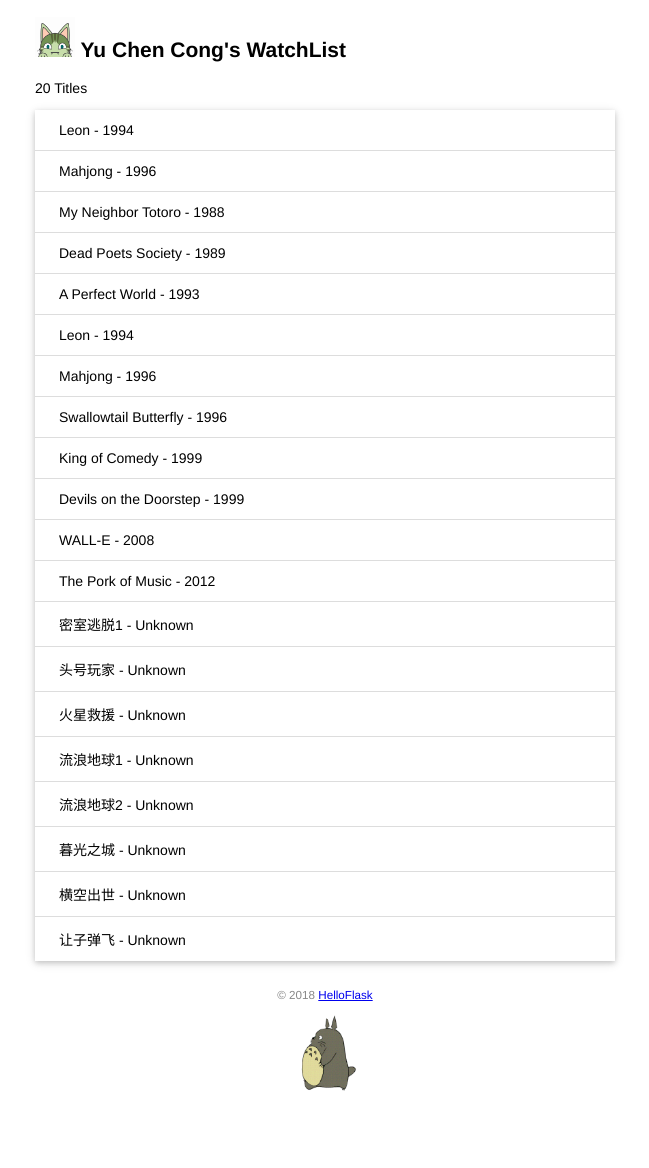
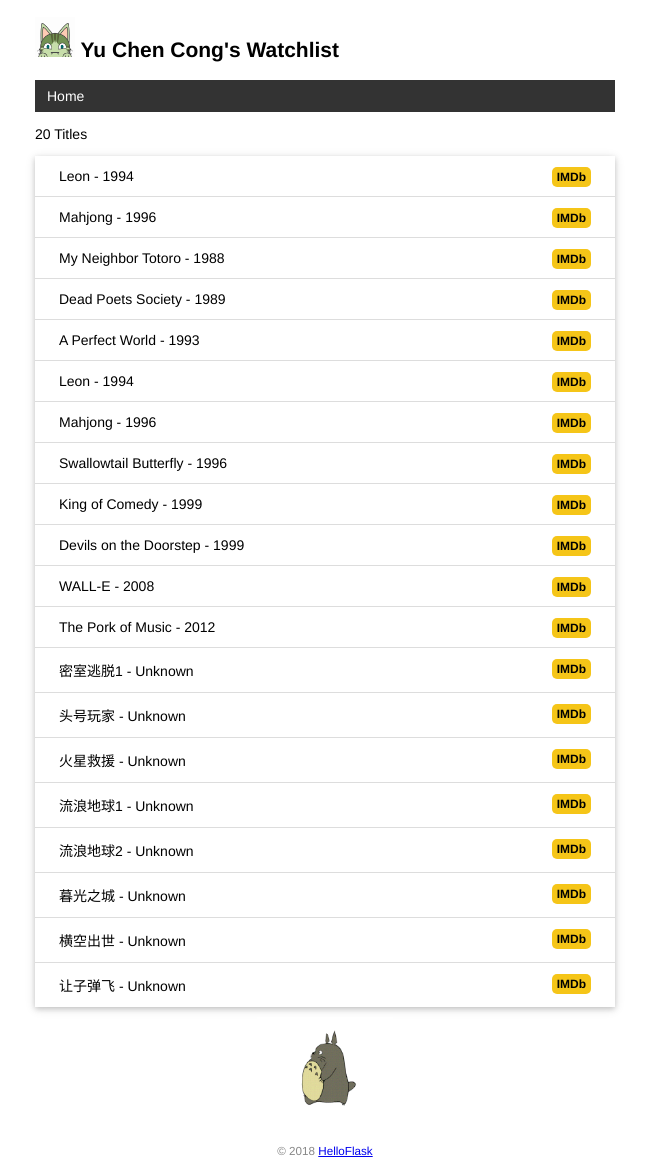
Before and after one commit to WAKECai/WatchList, a Flask app: page / in a window 1280 px wide. Shown: the whole page, without its empty margins (315-964 px from the left). Before the commit the page ends 1091 px from the top, so only its background shows below. Run offline with Flask 3, Linux system fonts and the light colour scheme; data comes from the database, SQL or seed files in the repository.

Commit message:
Add base template and error template

```diff
--- a/app.py
+++ b/app.py
@@ -18,6 +18,13 @@ app.config['SQLALCHEMY_DATABASE_URI'] = prefix + os.path.join(app.root_path, 'da
 app.config['SQLALCHEMY_TRACK_MODIFICATIONS'] = False  # 关闭对模型修改的监控
 # 在扩展类实例化前加载配置
 db = SQLAlchemy(app)
+
+
+# 模版上下处理函数：后面我们创建的任意一个模板，都可以在模板中直接使用 user 变量。
+@app.context_processor
+def inject_user():    # 函数名可以随意修改
+    user = User.query.first()
+    return dict(user=user)    # 需要返回字典，等同于返回 return {'user':user}
 
 
 @app.cli.command()
@@ -71,9 +78,9 @@ def forge():
 
 @app.route('/')
 def index():
-    user = User.query.first()   # 读取用户记录
+    # user = User.query.first()   # 读取用户记录
     movies = Movie.query.all()  # 读取所有电影记录
-    return render_template('index.html', user=user, movies=movies)
+    return render_template('index.html', movies=movies)
 
 
 @app.route('/user/<name>')
@@ -94,6 +101,12 @@ def test_url_for():
     return 'Test page'
 
 
+@app.errorhandler(404)
+def page_not_found(e):
+    # user = User.query.first()
+    return render_template('404.html'), 404
+
+
 class User(db.Model):   # 表名将会是 user（自动生成，小写处理）
     id = db.Column(db.Integer, primary_key=True)    # 主键
     name = db.Column(db.String(20))     # 名字
--- a/static/CSS/style.css
+++ b/static/CSS/style.css
@@ -46,3 +46,43 @@ footer {
     margin: 0 auto;
     height: 100px;
 }
+
+nav ul {
+    list-style-type: none;
+    margin: 0;
+    padding: 0;
+    overflow: hidden;
+    background-color: #333;
+}
+
+nav li {
+    float: left;
+}
+
+nav li a {
+    display: block;
+    color: white;
+    text-align: center;
+    padding: 8px 12px;
+    text-decoration: none;
+}
+
+nav li a:hover {
+    background-color: #111;
+}
+
+
+
+.float-right {
+    float: right;
+}
+
+.imdb {
+    font-size: 12px;
+    font-weight: bold;
+    color: black;
+    text-decoration: none;
+    background: #F5C518;
+    border-radius: 5px;
+    padding: 3px 5px;
+}
--- /dev/null
+++ b/templates/base.html
@@ -0,0 +1,27 @@
+<!DOCTYPE html>
+<html lang="en">
+<head>
+    {% block head %}
+    <meta charset="utf-8">
+    <meta name="viewport" content="width=device-width, initial-scale=1.0">
+    <title>{{ user.name }}'s Watchlist</title>
+    <link rel="icon" href="{{ url_for('static', filename='favicon.ico') }}">
+    <link rel="stylesheet" href="{{ url_for('static', filename='CSS/style.css') }}" type="text/css">
+    {% endblock %}
+</head>
+<body>
+    <h2>
+        <img alt="Avatar" class="avatar" src="{{ url_for('static', filename='images/avatar.png') }}">
+        {{ user.name }}'s Watchlist
+    </h2>
+    <nav>
+        <ul>
+            <li><a href="{{ url_for('index') }}">Home</a></li>
+        </ul>
+    </nav>
+    {% block content %}{% endblock %}
+    <footer>
+        <small>&copy; 2018 <a href="http://helloflask.com/book/3">HelloFlask</a></small>
+    </footer>
+</body>
+</html>
--- a/templates/index.html
+++ b/templates/index.html
@@ -1,27 +1,15 @@
-<!DOCTYPE html>
-<html lang="en">
-<head>
-    <meta charset="utf-8">
-    <title>{{ user.name }}'s WatchList</title>
-    <link rel="icon" href="{{ url_for('static', filename='favicon.ico') }}">
-    <link rel="stylesheet" href="{{ url_for('static', filename='CSS/style.css') }}" type="text/css">
+{% extends 'base.html' %}
 
-</head>
-<body>
-    <h2>
-        <img src="{{ url_for('static', filename='images/avatar.png') }}" alt="Avatar" class="avatar">
-        {{ user.name }}'s WatchList
-    </h2>
-    {# 使用 length 过滤器获取 movies 变量的长度 #}
-    <p>{{ movies|length }} Titles</p>
-    <ul class="movie-list">
-        {% for movie in movies %}  {# 迭代 movies 变量 #}
-            <li>{{ movie.title }} - {{ movie.year }}</li>  {# 等同于 movie['title'] #}
-        {% endfor %}  {# 使用 endfor 标签结束 for 语句 #}
-    </ul>
-    <footer>
-        <small>&copy; 2018 <a href="http://helloflask.com/book/3">HelloFlask</a></small>
-        <img alt="Walking Totoro" src="{{ url_for('static', filename='images/totoro.gif') }}" class="totoro">
-    </footer>
-</body>
-</html>
+{% block content %}
+<p>{{ movies|length }} Titles</p>
+<ul class="movie-list">
+    {% for movie in movies %}
+    <li>{{ movie.title }} - {{ movie.year }}
+        <span class="float-right">
+            <a class="imdb" href="https://www.imdb.com/find?q={{ movie.title }}" target="_blank" title="Find this movie on IMDb">IMDb</a>
+        </span>
+    </li>
+    {% endfor %}
+</ul>
+<img alt="Walking Totoro" class="totoro" src="{{ url_for('static', filename='images/totoro.gif') }}" title="to~to~ro~">
+{% endblock %}
```
Also changed, not shown: templates/404.html (added, +12 -0 lines).
